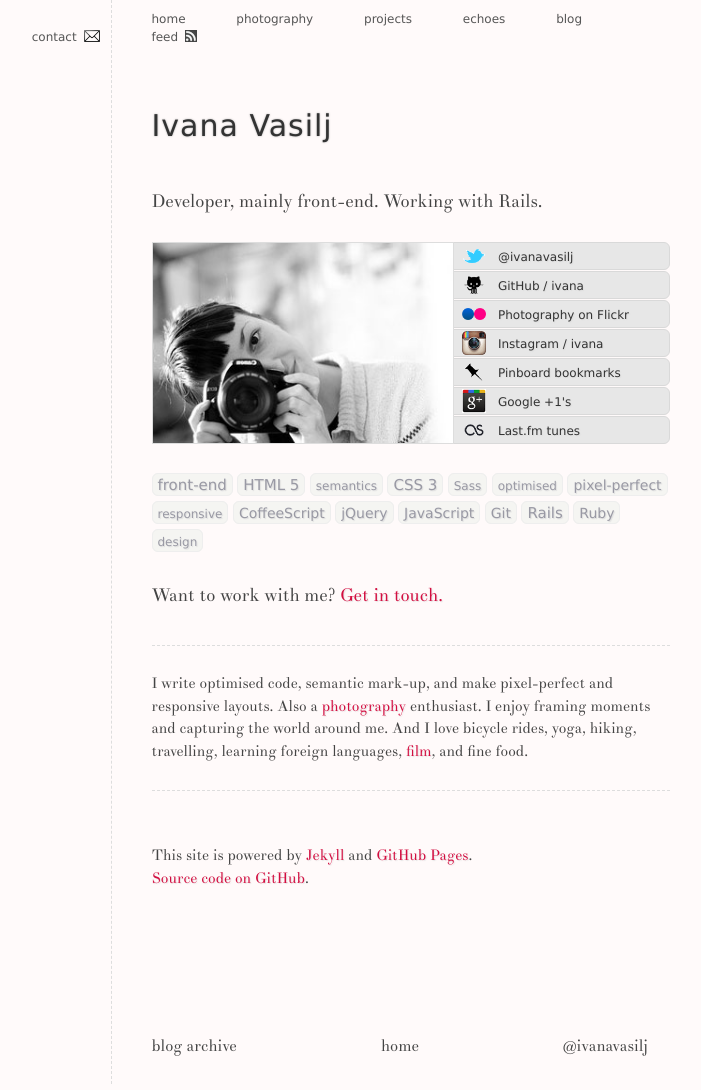
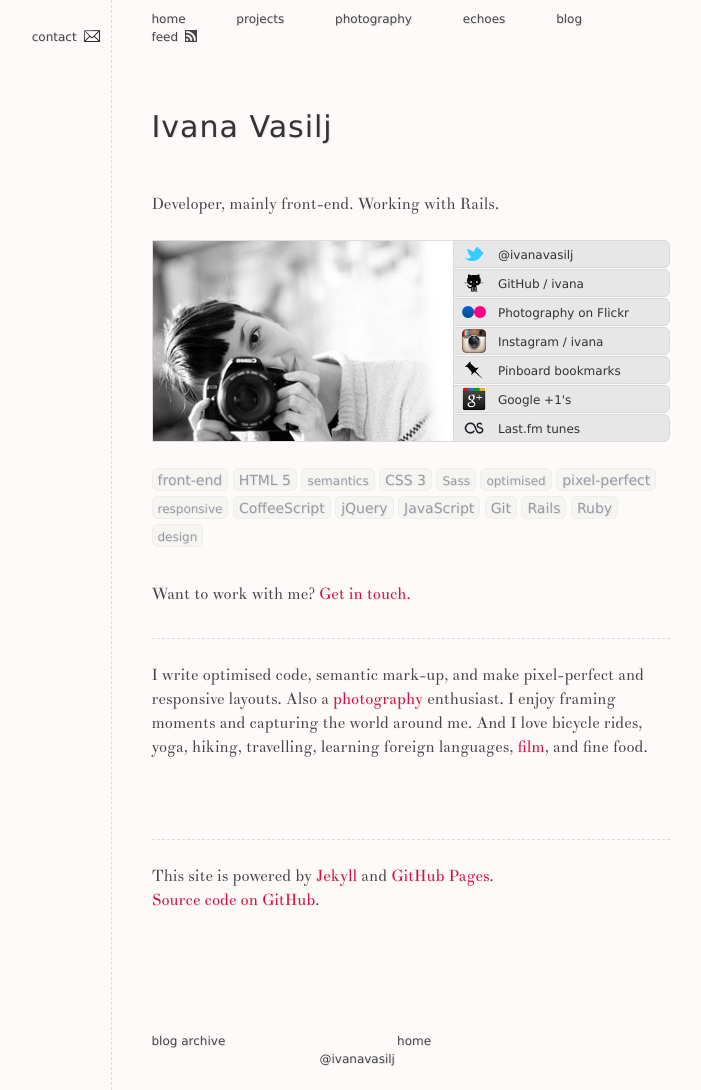
Before and after one commit to ivana/ivana.github.com, a Jekyll site: the page built from index.html, in a window 1280 px wide. Shown: the whole page, without its empty margins (250-951 px from the left). Built offline with Jekyll 4.4.1, drawn with Linux system fonts in a browser that asks for light colours; nearby versions of some CDN libraries; Markdown is read by kramdown in place of the engine named in the settings.

Commit message:
decrease body font-size to 16px

```diff
--- a/_layouts/default.html
+++ b/_layouts/default.html
@@ -30,8 +30,8 @@
     <nav class="insite">
       <ol>
         <li><a href="/">home</a></li>
+        <li><a href="/projects">projects</a></li>
         <li><a href="/photography">photography</a></li>
-        <li><a href="/projects">projects</a></li>
         <li><a href="/echoes">echoes</a></li>
         <li><a href="/blog">blog</a></li>
         <li><a href="http://feeds.feedburner.com/ivanavasilj">feed <img src="/img/icons/feed.gif" alt=""></a></li>
--- a/archive.html
+++ b/archive.html
@@ -1,10 +1,10 @@
 ---
 layout: default
-title: Blog Archive
+title: Blog archive
 permalink: archive/
 ---
 <section class="archive">
-  <h1>{{ page.title }}</h1>
+  <h1>Archive</h1>
 
   <ol>
   {% for post in site.posts %}
--- a/css/style.css
+++ b/css/style.css
@@ -7,35 +7,37 @@
 article, aside, details, figcaption, figure, footer, header, hgroup, menu, nav, section { display:block }
 
 body {
-  font:18px/1.5 "Theano Didot", didot, "times new roman", times, georgia, serif;
+  font:16px/1.5 "Theano Didot", "times new roman", times, georgia, serif;
   margin:0 auto; width:518px; padding:0 0 10px 40px; border-left:1px dashed #ddd;
   background:snow; color:#444;
-/*  background-image:url('/img/grid-27.png');*/
+  /*background: url('http://www.baselineme.com/24') center top repeat;*/
 }
-body > article, body > section { margin-top:44px }
+body > article, body > section { margin-top:40px }
 
-p { margin-bottom:27px; }
+h1, nav, .archive a, .annotated a, .tags, .photography, footer {
+  font-family: geneva, tahoma, helvetica, arial, sans-serif;
+}
+
+p { margin-bottom:1.5em; }
 
 em { font-style:normal; text-shadow:0 0 1px #333 }
 img { border:0 none }
 .bordered { border:1px solid #ddd }
 
-aside { margin-top:36px }
-footer { margin:112px 0 16px; padding-top:32px; }
-footer li { display:inline; padding-left:140px }
+aside, .more { padding-top:1.5em; border-top:1px dashed #ddd }
+aside { margin-top:5em }
+footer { margin:8em 0 1em; padding-top:2em; }
+footer li { display:inline; padding-left:168px }
 footer li:first-child { padding-left:0 }
 
 /* headings */
-nav, .archive a, .annotated a, .tags, .photography {
-  font-family: geneva, tahoma, helvetica, arial, sans-serif;
-}
 h1 {
-  font-family: geneva, tahoma, helvetica, arial, sans-serif; font-weight:normal;
-  text-shadow:0 0 2px #aaa; color:#333;
+  font-weight:normal;
+  color:#333;
 }
 body > h1 { display:none }
 body > article > h1, body > section > h1, body > article > header h1 {
-  font-size:30px; margin:-5px 0 40px; letter-spacing:1px;
+  font-size:30px; margin-bottom:43px; letter-spacing:1px;
 }
 body > article > section > h1, body > article > article > h1 {
   font-size:22px;
@@ -43,33 +45,26 @@ body > article > section > h1, body > article > article > h1 {
 body > article > section > section > h1 {
   font-size:18px;
 }
-body > article > section h1, body > article > article h1 { margin:33px 0 22px }
+body > article > section h1, body > article > article h1 { margin:2em 0 1.5em }
+
+/* links */
+a { color:#D30E40; text-decoration:none; }
+a:hover { text-decoration:underline; }
+
+nav a, footer a, h1 a, h2 a { color:inherit; }
+nav a:hover, footer a:hover, .projects a:hover, .archive a:hover { color:#D30E40 }
+h1 a:hover, h2 a:hover, .archive a:hover, nav a:hover, footer a:hover { text-decoration:none }
+header a:focus, header a:active, header a:visited { outline:0 none }
 
 /* nav */
-nav a { color:#555 }
 .insite img, .contact img { height:12px; padding-left: 3px; position:relative; top:1px }
 .insite { padding-top: 10px; }
 .insite li { display: inline-block; padding-right:47px; }
 .insite li:last-child { padding-right:0; }
-.current span { padding-bottom: 5px; border-bottom: 1px solid #ddd; text-shadow:0 0 1px #ddd }
+.current span { padding-bottom: 5px; border-bottom: 1px solid #ddd; }
 .contact {
   text-align: right;
   position: relative; right: 570px; top:-18px;
-}
-
-/* links */
-a {
-  color:inherit;
-  text-decoration:none;
-}
-a:hover { text-decoration:underline; }
-h1 a:hover, h2 a:hover, .archive a:hover, nav a:hover { text-decoration:none }
-
-header a:focus, header a:active, header a:visited { outline:0 none }
-
-p a, article li a, aside a, .annotated ol a, .vcard li a:hover, .insite a:hover {
-  color:#D30E40;
-  text-shadow: 1px 1px 1px #e5e5e5;
 }
 
 /* lists */
@@ -77,7 +72,7 @@ ul, ol { list-style:none inside; padding:0 }
 li { line-height:1.5 }
 
 .post ol, .post ul, .vcard ol, .vcard ul {
-  margin:27px 0;
+  margin:1.5em 0;
 }
 .post ol, .post ul {
   list-style-position:outside;
@@ -98,14 +93,8 @@ li { line-height:1.5 }
   display: block; height:26px;
   margin:1px 0;
 }
-.vcard li a, .tags li {
-  text-shadow: 1px 1px 1px #ddd;
-  border:1px solid #d9d9d9;
-  border-radius:6px;
-}
-.vcard li a:hover {
-  background:#f5f5f2; margin-right:-5px;
-}
+.vcard li a, .tags li { border:1px solid #d9d9d9; border-radius:6px; }
+.vcard li a:hover { background:#f5f5f2; margin-right:-5px; }
 .vcard li a img {
   width:24px;
   float:left;
@@ -116,7 +105,7 @@ li { line-height:1.5 }
   display: block;
 }
 
-.tags { line-height:2; color: #9999A4; }
+.tags { line-height:2; color: #9999A4 }
 .tags strong { font-weight:normal; }
 .tags li {
   display:inline;
@@ -124,52 +113,49 @@ li { line-height:1.5 }
   padding:3px 5px 2px;
   border-color:#eee;
 }
-.more {
-  border-width: 1px 0; border-style:dashed; border-color: #DDD;
-  padding:27px 0; margin:36px 0 54px;
-}
+.tags + p { margin:2em 0 }
+.more { margin-top:1.5em }
 
 /* projects */
-.projects p { margin-bottom:18px; }
+.projects p { margin-bottom:1em; }
 .projects a:active, a:visited { outline:0 none }
 
 /* archive */
-.archive li { border-bottom:1px dashed #ddd; padding: .5em 0; }
-.archive a { color:#333; text-shadow:0 0 1px #ddd; }
+.archive ol { margin-top:-1em; }
+.archive li { border-bottom:1px dashed #ddd; padding:1em 0; }
+.archive a { color:#333; font-size:16px }
 .archive time { float:right; padding-top: 2px; }
 
-.projects a:hover, .archive a:hover { color:#D30E40 }
-
 /* post */
-article header + p { margin-top:-24px }
+article header + p { margin-top:-1.5em }
 
 article header time {
   display:block;
-  position:relative; right:255px; top:2px;
+  position:relative; right:255px;
   width:200px; text-align:right;
 }
 
-code { font:17px courier, monospace;}
+code { font:15px courier, monospace;}
 code, blockquote { color:#555 }
 pre code, blockquote { background:#eee; border-radius:0 9px 9px 0; }
 pre code {
   display:block;
   line-height:18px; white-space:pre-wrap;
-  margin:-26px 0 0 -40px; padding:0 14px 0 40px;
+  margin:-1.5em 0 -1.5em -40px; padding:0 1em 0 40px;
 }
-blockquote { padding:18px 9px 0 40px; margin:0 0 18px -40px }
+blockquote { padding:0 9px 0 40px; margin:0 0 18px -40px }
 blockquote p:first-child:before { content:'“'; font-size:36px }
 blockquote p:first-child { text-indent:-20px }
 blockquote p:last-child { padding-bottom:18px }
 
 /* echoes */
-.echoes article { margin-top:-15px }
+.echoes article { margin-top:-2em }
 .echoes > p { margin-top:46px }
 .echoes .icon {
   height:24px; box-shadow:0 0 1px #bbb;
-  position: relative; top:29px; right: 80px;
+  position: relative; top:43px; right: 80px;
 }
-.echoes ol { margin:-27px 0 }
+.echoes ol { margin:-1.5em 0 }
 .echoes li { margin-bottom:18px }
 .echoes time { display:block; margin-top:3px; }
 .echoes q { display:block; line-height:22px }
@@ -197,16 +183,20 @@ blockquote p:last-child { padding-bottom:18px }
 .photography article { margin-bottom:50px; }
 .photography article h1 {
   font-size: 18px; font-variant: small-caps; text-transform: lowercase; letter-spacing: 2px; text-align:right;
-  color: #444; text-shadow: 0 0 1px #CCC;
+  color: #444;
 }
 
 /* abstractions */
-.insite, .contact, .vcard li a, .tags small, .photography ol { font-size:12px }
+.insite, .contact, .vcard li a, .tags small, .photography ol, footer { font-size:12px }
 pre code, .annotated ol a, .tags { font-size:14px }
-time, small, .echoes li, .tags strong, aside, .more { font-size:15px }
-footer, .archive a { font-size:16px }
+/*time, small, .echoes li, .tags strong, aside, .more { font-size:15px }*/
 
 .flickr li img, .photography article img { width:518px }
+h1, a, .tags li { text-shadow: 1px 1px 1px #e4e4e4; }
+
+/* post specific */
+.i365 img { display:block; width:475px; margin:15px 0 25px; }
+section.i365 { margin-bottom:-2em }
 
 
 @media only screen and (max-device-width:480px) {
@@ -218,9 +208,3 @@ footer, .archive a { font-size:16px }
   .tags { font-size:9px }
   .tags strong { font-size:10px }
 }
-
-/* post specific */
-.i365 img { display:block; width:475px; margin:15px 0 25px; }
-section.i365 { margin-bottom:-36px }
-aside.i365 p { margin-bottom:9px }
-aside.i365 ul { margin-top:8px }
```
Also changed, not shown: img/icons/feed.png (deleted).
